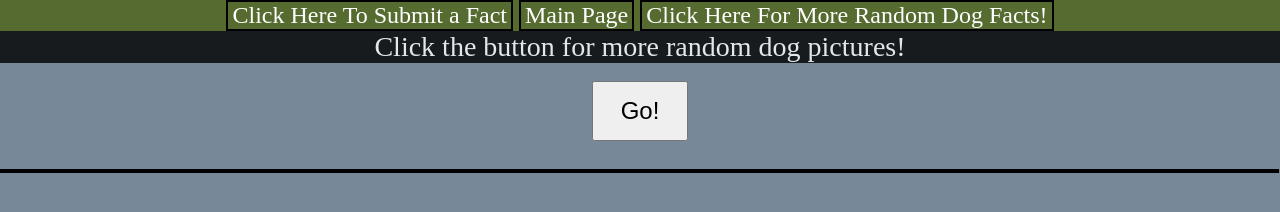
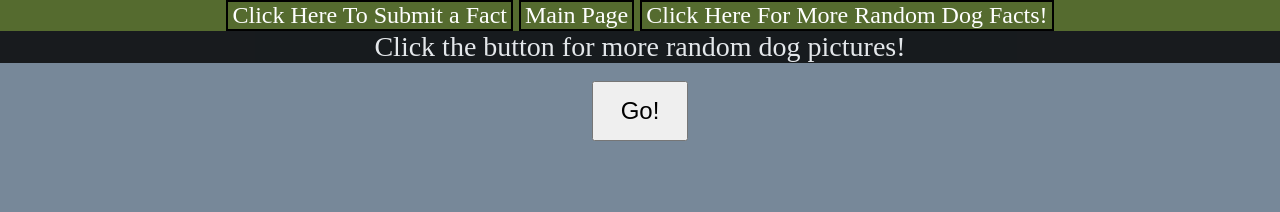
Before and after one commit to hg7998/web-project, a plain HTML site: page MoreRandomDogPictures.html in a window 1280 px wide. Drawn offline with Linux system fonts and the light colour scheme.

Commit message:
fixed error logic on RandomDogPictures page

```diff
--- a/MoreRandomDogPictures.html
+++ b/MoreRandomDogPictures.html
@@ -22,7 +22,7 @@
   <div id="dogButtonContainer">
     <button id="dogFactsAndPicturesButton" type="submit">Go!</button>
   </div><br>
-  <div class="dogFactsAndPicturesContainer">
+  <div class="dogPicturesContainer">
     <div id="dogPictureOne">
     </div>
     <div id="dogPictureTwo">
--- a/scripts/dogPicturePage.js
+++ b/scripts/dogPicturePage.js
@@ -31,6 +31,12 @@ document.getElementById('dogFactsAndPicturesButton').addEventListener('click', f
                 img.src = data.url;
                 document.getElementById('dogPictureOne').appendChild(img);
             }
+        })
+        .catch(function () {
+            const error = document.createElement('p');
+            error.innerText = "Sorry, there was an error loading the image."
+            document.getElementById(dogPictureThree).appendChild(error);
+        });
 
     fetch(dogPictureUrl)
         .then(function (response) {
@@ -61,6 +67,12 @@ document.getElementById('dogFactsAndPicturesButton').addEventListener('click', f
                 img.src = data.url;
                 document.getElementById('dogPictureTwo').appendChild(img);
             }
+        })
+        .catch (function () {
+        const error = document.createElement('p');
+        error.innerText = "Sorry, there was an error loading the image."
+        document.getElementById(dogPictureTwo).appendChild(error);
+    });
 
 fetch(dogPictureUrl)
     .then(function (response) {
@@ -95,18 +107,6 @@ document.getElementById('dogFactsAndPicturesButton').addEventListener('click', f
     .catch(function () {
         const error = document.createElement('p');
         error.innerText = "Sorry, there was an error loading the image."
-                            document.getElementById(dogPictureThree).appendChild(error);
-                        })
-                        .catch(function () {
-                            const error = document.createElement('p');
-                            error.innerText = "Sorry, there was an error loading the image."
-                            document.getElementById(dogPictureTwo).appendChild(error);
-                        })
-                })
-                .catch(function () {
-                    const error = document.createElement('p');
-                    error.innerText = "Sorry, there was an error loading the image."
         document.getElementById(dogPictureOne).appendChild(error);
-                })
-        })
     });
+});
--- a/styles.css
+++ b/styles.css
@@ -191,12 +191,19 @@ img {
     font-size: 3vh;
 }
 
-.dogFactsAndPicturesContainer {
+.dogFactsContainer {
     display: inline-flex;
     width: 100%;
     height: auto;
     margin: auto;
-    background-color: gray;
+    text-align: center;
+}
+
+.dogPicturesContainer {
+    display: inline-flex;
+    width: 100%;
+    height: auto;
+    margin: auto;
     text-align: center;
 }
 
@@ -227,17 +234,14 @@ img {
 
 #dogPictureOne {
     width: 33%;
-    border: 2px solid black;
 }
 
 #dogPictureTwo {
     width: 33%;
-    border: 2px solid black;
 }
 
 #dogPictureThree {
     width: 33%;
-    border: 2px solid black;
 }
 
 .formContainer {
```
Lines whose indentation alone changed are shown as unchanged.
